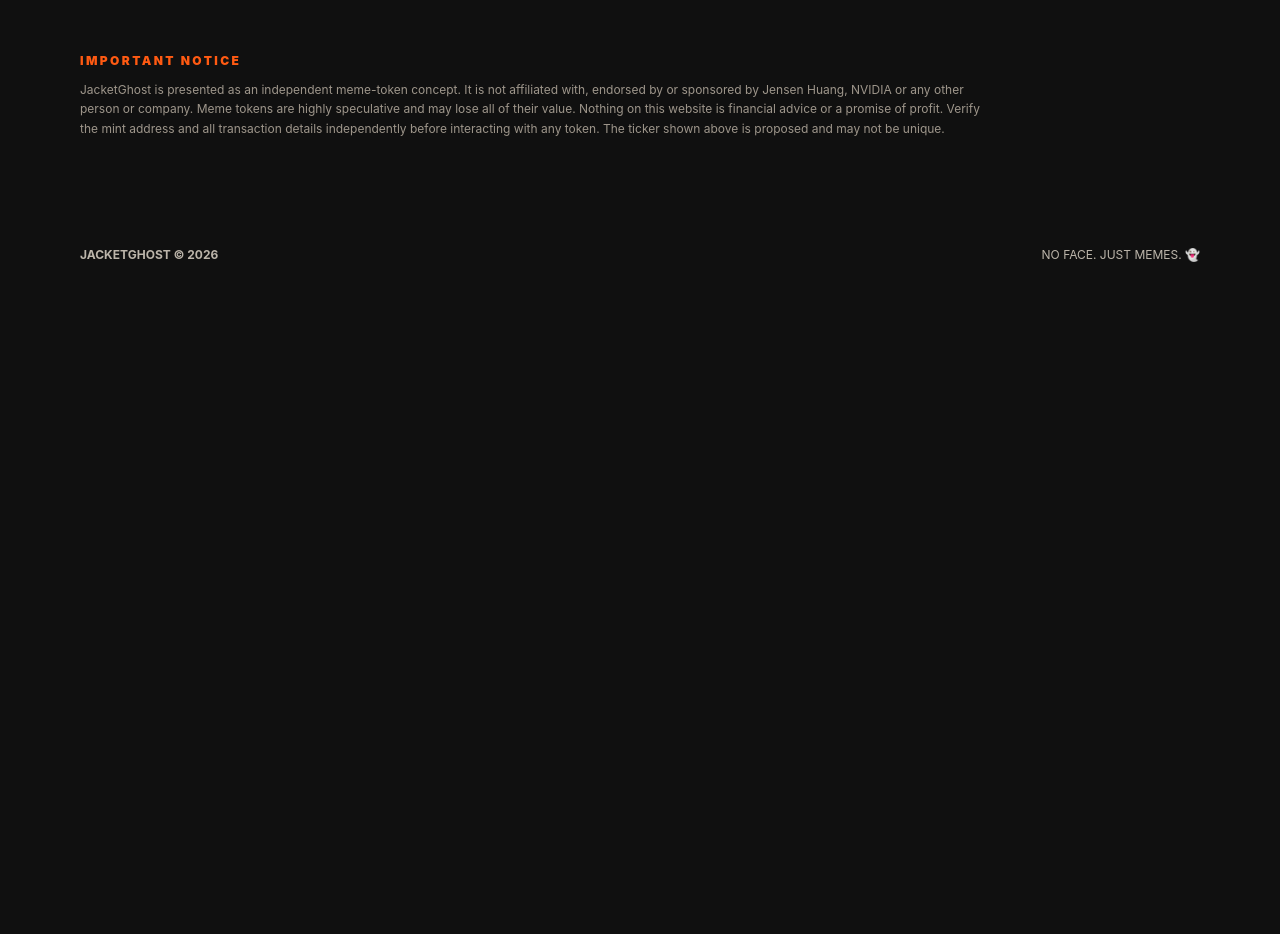
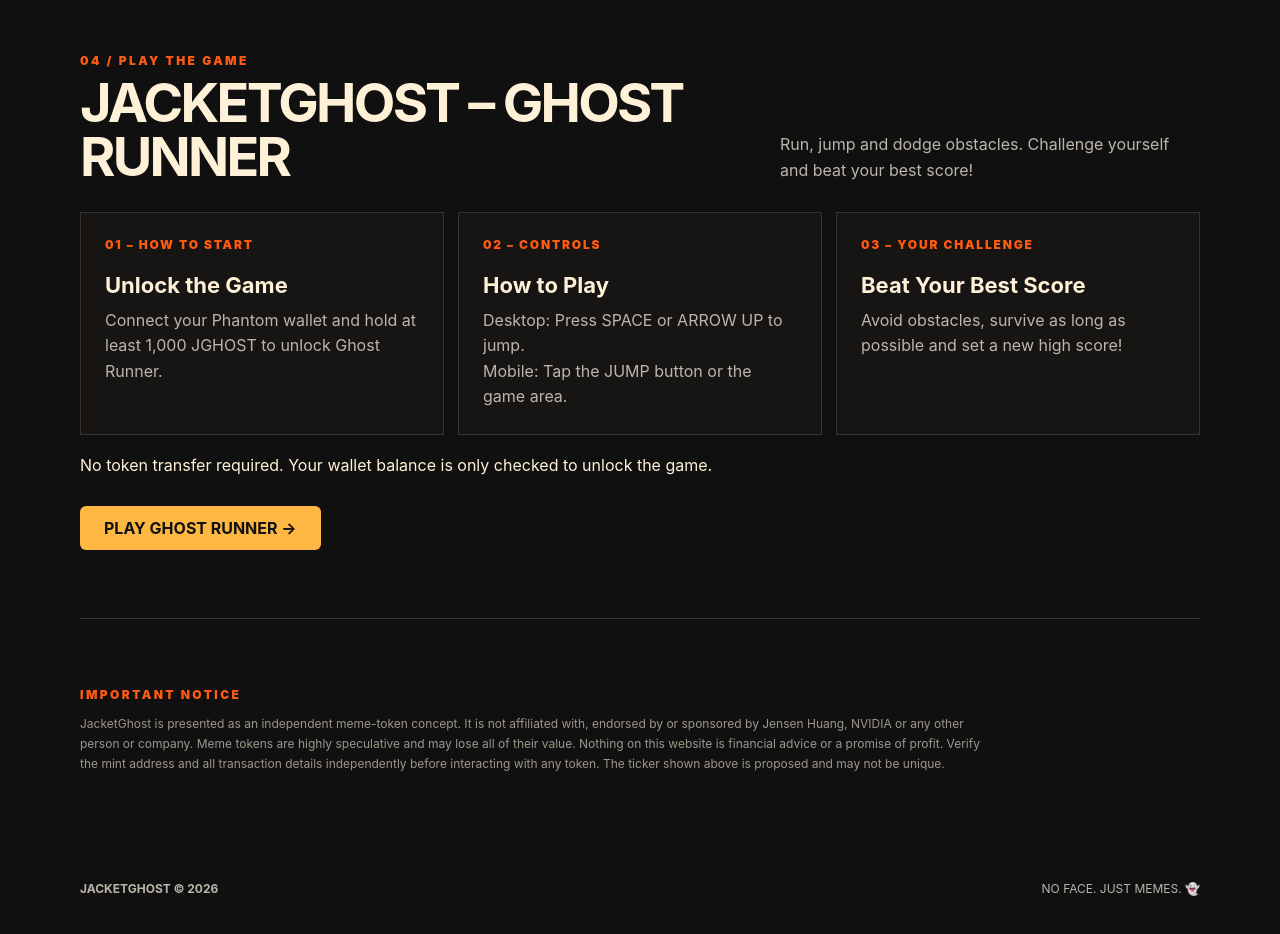
Before and after one commit to ngocvu12/jacketghost-site, a plain HTML site: page index.html in a window 1280 px wide. Shown: the part 2340-3274 px from the top of the page. Before the commit the page ends 2642 px from the top, so only its background shows below. Drawn offline with Linux system fonts and the light colour scheme.

Commit message:
Update index.html

```diff
--- a/index.html
+++ b/index.html
@@ -68,7 +68,42 @@
     <section id="community">
       <div class="community"><div><div class="eyebrow" style="color:#24140d">03 / Community</div><h2>Join the<br>Ghost Gang.</h2><p>Official social channels will be added here once they have been created and verified. Until then, beware of accounts pretending to be official.</p></div><a class="btn" href="https://launch.rings.run/create" target="_blank" rel="noopener">Visit Rings</a></div>
     </section>
-    <section>
+   <section id="game">
+  <div class="section-head">
+    <div>
+      <div class="eyebrow">04 / Play the game</div>
+      <h2>JacketGhost – Ghost Runner</h2>
+    </div>
+    <p>Run, jump and dodge obstacles. Challenge yourself and beat your best score!</p>
+  </div>
+
+  <div class="cards">
+    <article class="card">
+      <div class="num">01 – HOW TO START</div>
+      <h3>Unlock the Game</h3>
+      <p>Connect your Phantom wallet and hold at least 1,000 JGHOST to unlock Ghost Runner.</p>
+    </article>
+
+    <article class="card">
+      <div class="num">02 – CONTROLS</div>
+      <h3>How to Play</h3>
+      <p>Desktop: Press SPACE or ARROW UP to jump.</p>
+      <p>Mobile: Tap the JUMP button or the game area.</p>
+    </article>
+
+    <article class="card">
+      <div class="num">03 – YOUR CHALLENGE</div>
+      <h3>Beat Your Best Score</h3>
+      <p>Avoid obstacles, survive as long as possible and set a new high score!</p>
+    </article>
+  </div>
+
+  <p style="margin-top:20px;">No token transfer required. Your wallet balance is only checked to unlock the game.</p>
+
+  <a href="game.html" style="display:inline-block;margin-top:15px;padding:12px 24px;background:#ffb743;color:#111;font-weight:bold;text-decoration:none;border-radius:6px;">
+    PLAY GHOST RUNNER →
+  </a>
+</section> <section>
       <div class="eyebrow">Important notice</div>
       <p class="notice">JacketGhost is presented as an independent meme-token concept. It is not affiliated with, endorsed by or sponsored by Jensen Huang, NVIDIA or any other person or company. Meme tokens are highly speculative and may lose all of their value. Nothing on this website is financial advice or a promise of profit. Verify the mint address and all transaction details independently before interacting with any token. The ticker shown above is proposed and may not be unique.</p>
     </section>
```
